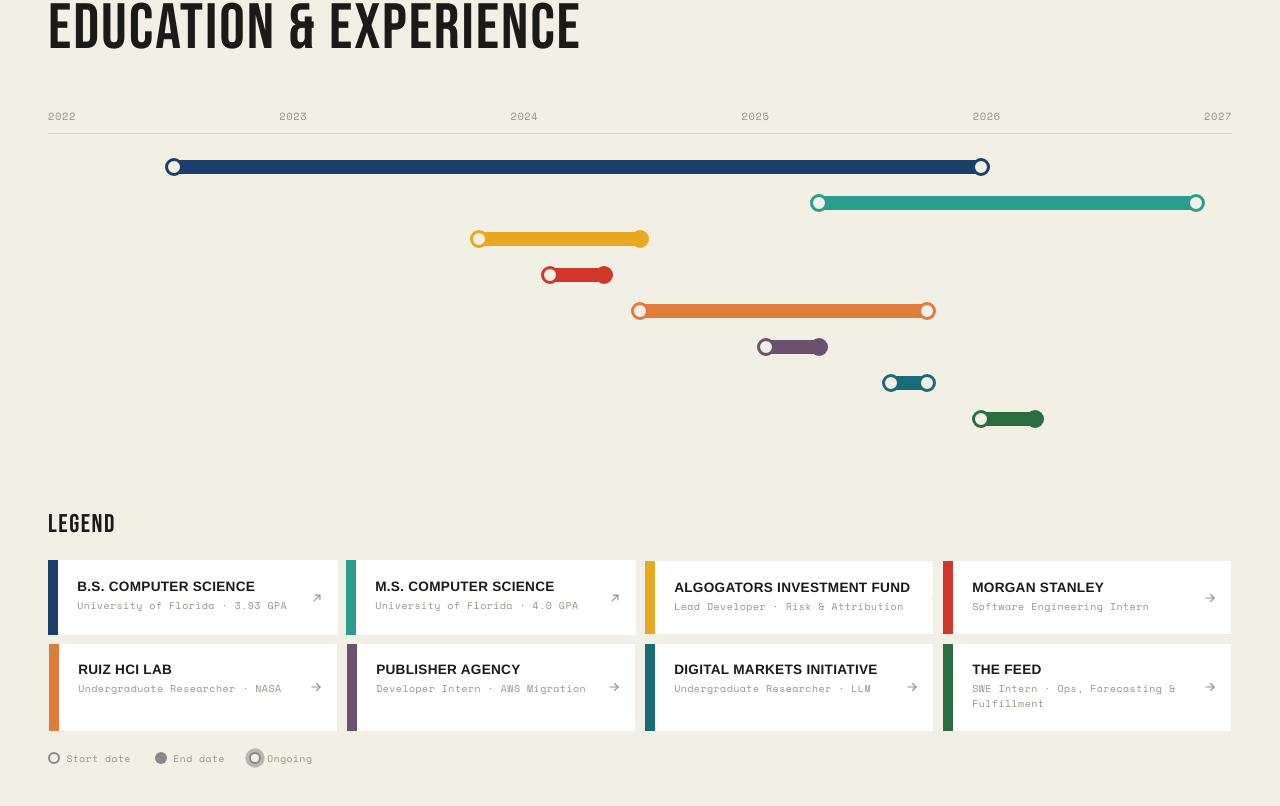
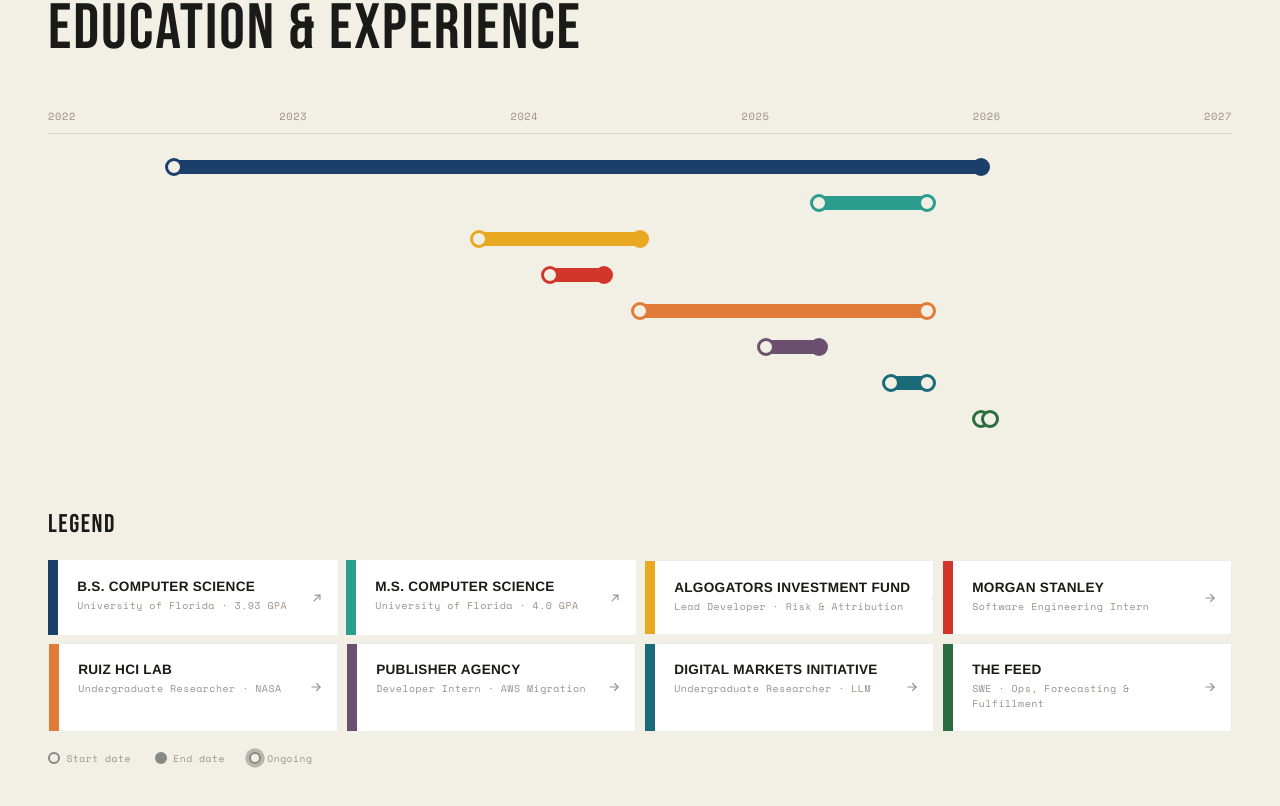
Before and after one commit to CBowers28/personal_website, a Next.js app in the folder my-portfolio/: page / in a window 1280 px wide. Shown: the part 2722-3528 px from the top of the page. Built offline with nearby package versions, Linux system fonts and the light colour scheme.

Commit message:
chart refinments

```diff
--- a/my-portfolio/src/app/page.tsx
+++ b/my-portfolio/src/app/page.tsx
@@ -44,6 +44,12 @@ const PANTONE_COLORS = [
 const TOTAL_MONTHS = 66;
 const toMonth = (year: number, month: number) => (year - 2022) * 12 + month; // month 0=Jan
 
+// Current month-offset against the 2022 baseline — used to pin ongoing-track end dots to today
+const _now = new Date();
+const NOW_MONTH = Math.min(TOTAL_MONTHS, Math.max(0, toMonth(_now.getFullYear(), _now.getMonth())));
+const trackEnd = (t: { start: number; end: number; ongoing: boolean }) =>
+    t.ongoing ? Math.max(t.start + 0.5, NOW_MONTH) : t.end;
+
 const TRACKS = [
   {
     label: "B.S. Computer Science",
@@ -51,7 +57,7 @@ const TRACKS = [
     start: toMonth(2022, 7),
     end:   toMonth(2026, 4),
     color: "#1B3F6B",
-    ongoing: true,
+    ongoing: false,
     link: "https://www.cise.ufl.edu",
   },
   {
@@ -110,11 +116,11 @@ const TRACKS = [
   },
   {
     label: "The Feed",
-    sub: "SWE Intern · Ops, Forecasting & Fulfillment",
+    sub: "SWE · Ops, Forecasting & Fulfillment",
     start: toMonth(2026, 4),
     end:   toMonth(2026, 7),
     color: "#2A6E3F",
-    ongoing: false,
+    ongoing: true,
     link: "/experience/the-feed",
   },
 ];
@@ -1245,8 +1251,9 @@ export default function Home() {
               <div className="tracks-area" style={{ height: TRACKS.length * 36 + 20, position: "relative" }}>
                 {TRACKS.map((track, i) => {
                   const MAP_W_PCT = 100;
+                  const endM = trackEnd(track);
                   const leftPct  = (track.start / TOTAL_MONTHS) * MAP_W_PCT;
-                  const widthPct = ((track.end - track.start) / TOTAL_MONTHS) * MAP_W_PCT;
+                  const widthPct = ((endM - track.start) / TOTAL_MONTHS) * MAP_W_PCT;
                   const topPx    = 10 + i * 36;
                   return (
                       <div key={track.label}>
@@ -1295,14 +1302,15 @@ export default function Home() {
               {(() => {
                 const visible = TRACKS
                     .map((t) => {
+                      const realEnd = trackEnd(t);
                       const vStart = Math.max(t.start, MOBILE_START);
-                      const vEnd   = Math.min(t.end, MOBILE_END);
+                      const vEnd   = Math.min(realEnd, MOBILE_END);
                       if (vEnd <= MOBILE_START || vStart >= MOBILE_END) return null;
                       return {
                         ...t,
                         vStart, vEnd,
                         clipL: t.start < MOBILE_START,
-                        clipR: t.end > MOBILE_END,
+                        clipR: realEnd > MOBILE_END,
                       };
                     })
                     .filter((t): t is NonNullable<typeof t> => t !== null);
--- a/my-portfolio/src/lib/projects.ts
+++ b/my-portfolio/src/lib/projects.ts
@@ -42,7 +42,7 @@ export const PROJECTS: Project[] = [
         color: { hex: "#2A6E3F", code: "18-6320 TCX", name: "Jolly Green" },
         desc: "Company-wide ops reporting that powered The Feed's East Coast expansion",
         github: "",
-        period: "May 2026 – Aug 2026",
+        period: "May 2026 – Present",
         org: "The Feed",
         fullDescription:
             "Designed and shipped a company-wide business metrics reporting system at The Feed (a high-growth performance nutrition / DTC fulfillment company) that gave leadership the operational visibility required to scale fulfillment into new East Coast regions. The system standardized previously fragmented KPIs across fulfillment, inventory, and demand into a single source of truth.",
@@ -63,7 +63,7 @@ export const PROJECTS: Project[] = [
         color: { hex: "#B85C2A", code: "17-1342 TCX", name: "Pumpkin Spice" },
         desc: "+100% warehouse capacity, 30% faster fulfillment via systems & CAD planning",
         github: "",
-        period: "May 2026 – Aug 2026",
+        period: "May 2026 – Present",
         org: "The Feed",
         fullDescription:
             "Contributed to a cross-functional warehouse capacity expansion at The Feed that doubled physical fulfillment capacity (+100%) and reduced order fulfillment times by 30%. Work spanned CAD-based layout planning, automation integration (Brightpick, CMC), and software changes to the fulfillment stack to take advantage of the new capacity.",
@@ -84,7 +84,7 @@ export const PROJECTS: Project[] = [
         color: { hex: "#1A6B7A", code: "18-4528 TCX", name: "Mosaic Blue" },
         desc: "Python + SQL forecasting pipeline that cut inventory discrepancies",
         github: "",
-        period: "May 2026 – Aug 2026",
+        period: "May 2026 – Present",
         org: "The Feed",
         fullDescription:
             "Led the deployment of an AI-driven forecasting pipeline at The Feed that predicts stock and demand levels across SKUs, reducing inventory discrepancies and improving purchasing decisions. The pipeline ingests historical order data, current on-hand inventory, and regional demand signals to produce actionable forecasts consumed by the operations and purchasing teams.",
@@ -367,7 +367,7 @@ export const EXPERIENCE: Experience[] = [
         slug: "the-feed",
         company: "The Feed",
         role: "Software Engineering Intern",
-        period: "May 2026 – Aug 2026",
+        period: "May 2026 – Present",
         location: "Boulder, CO",
         color: { hex: "#2A6E3F", code: "18-6320 TCX", name: "Jolly Green" },
         summary:
```
